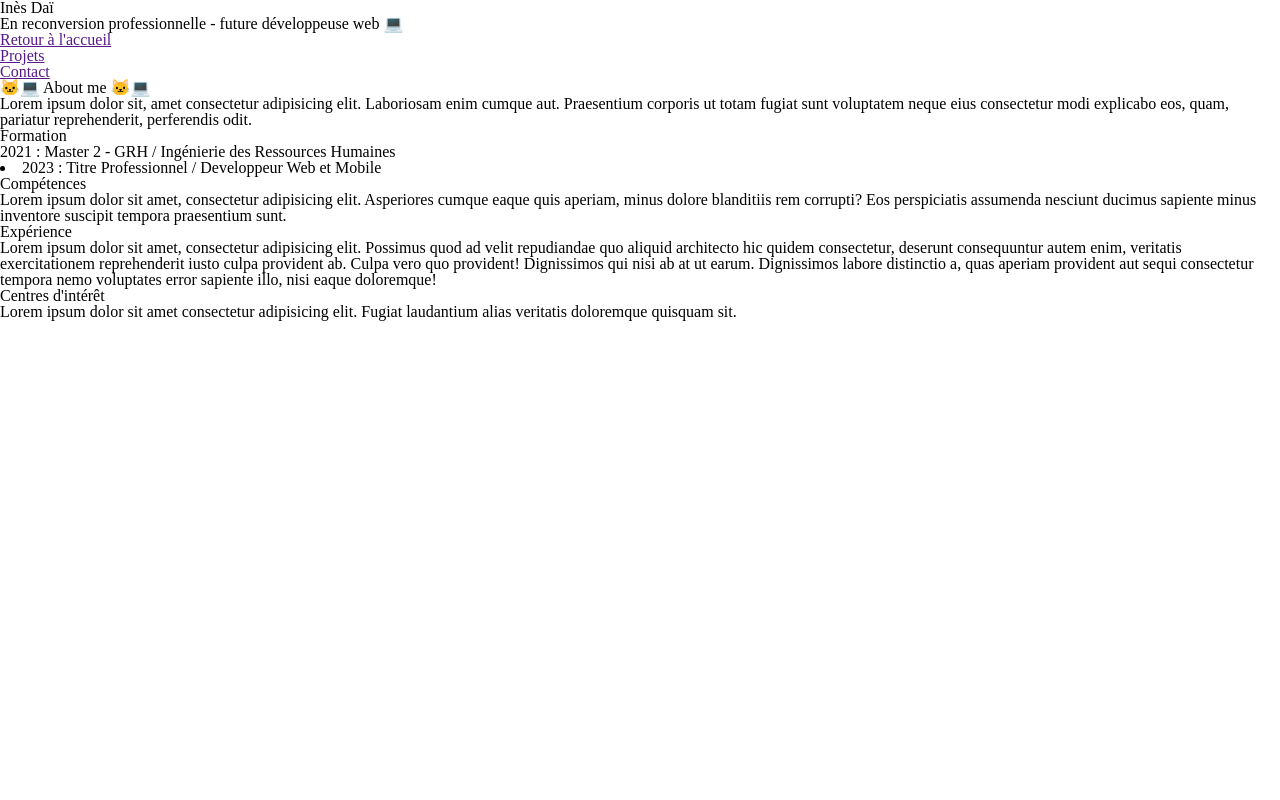
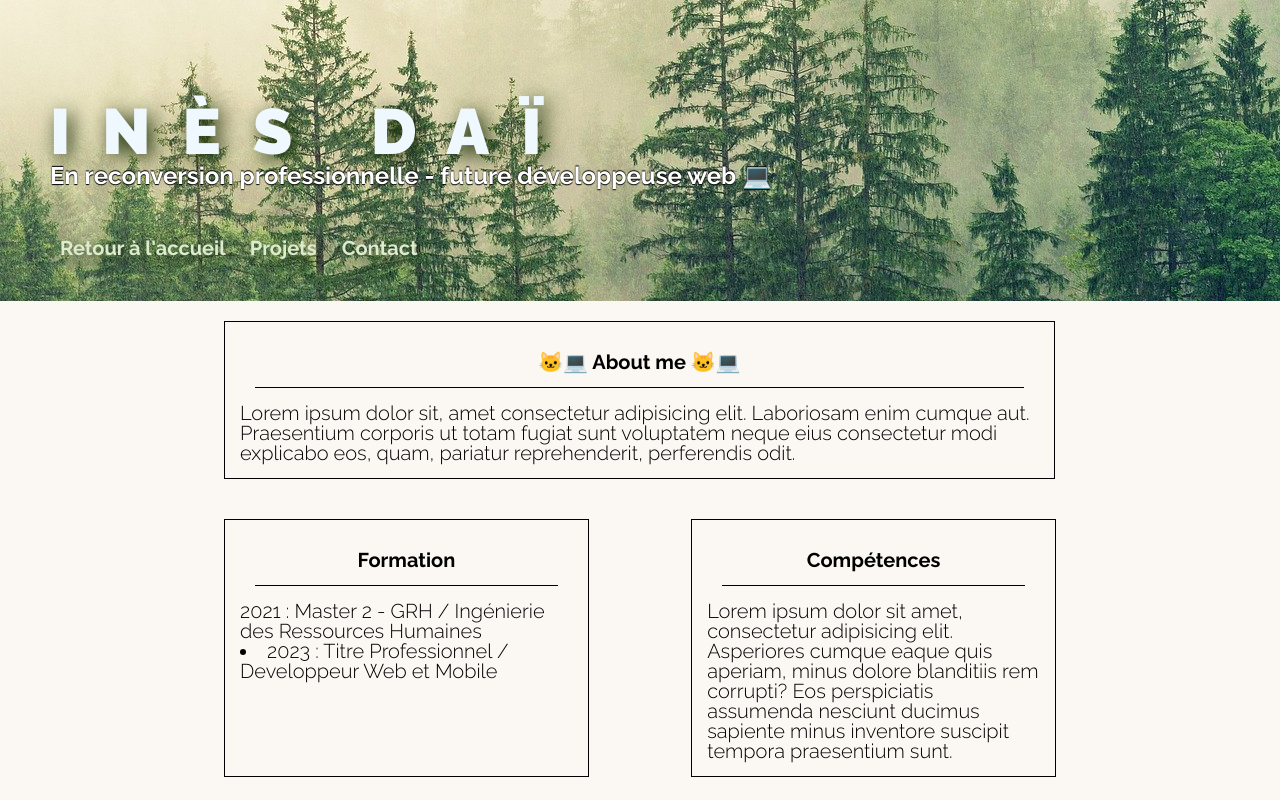
Before and after one commit to ines-dai/Portfolio-V1, a plain HTML site: page HTML/aboutme.html in a window 1280 px wide. Shown: the top 800 px of the page. Drawn offline with Linux system fonts and the light colour scheme; files that its build step writes are made by us from their sources.

Commit message:
mise en page CV + lien cv

```diff
--- a/CSS/style_CV.css
+++ b/CSS/style_CV.css
@@ -1,11 +1,7 @@
-html,
 body {
-  height: 100%;
+  height: 100vh;
   font-size: 20px;
   padding-bottom: 20px;
-}
-
-body {
   background-color: rgba(245, 234, 219, 0.311);
   font-family: "Raleway", sans-serif;
   font-weight: 300;
@@ -14,11 +10,10 @@ body {
 /* --------------- EN-TÊTE --------------- */
 header {
   background-color: rgba(61, 90, 52, 0.863);
-  background-image: url("/nature.jpg");
+  background-image: url("../IMAGES/nature.jpg");
   background-repeat: no-repeat;
-  /* background-size: 1500px; */
-  background-position: 0cm -22cm;
-  min-height: 250px;
+  background-position: center -600px;
+  min-height: 200px;
   height: auto;
   padding: 100px 50px 1px;
 }
@@ -30,12 +25,14 @@ h1 {
   text-transform: uppercase;
   letter-spacing: 2rem;
   color: aliceblue;
+  text-shadow: 5px 5px 20px rgb(23, 45, 5);
 }
 h2 {
   font-family: "Raleway", sans-serif;
-  font-weight: 500;
-  font-size: 1rem;
+  font-weight: bold;
+  font-size: 1.5rem;
   color: rgb(255, 255, 255);
+  text-shadow: 0px 1px 1px rgb(0, 0, 0), 0px -1px 1px rgb(0, 0, 0);
 }
 h3 {
   font-family: "Raleway", sans-serif;
@@ -52,8 +49,10 @@ nav {
 
 nav a {
   text-decoration: none;
-  color: white;
+  font-weight: bold;
+  color: rgb(222, 235, 206);
   transition: all 0.3s ease-out;
+  text-shadow: 5px 5px 20px rgb(23, 45, 5);
 }
 nav li {
   display: inline;
@@ -71,21 +70,26 @@ nav a:hover {
 }
 
 /* --------------- CORPS --------------- */
-BUG #main {
-  /* width: 100%; */
+.container {
+  width: 65%;
+
   display: flex;
   /* flex-direction: row; */
-  justify-content: space-evenly;
+  justify-content: space-between;
   flex-wrap: wrap;
-  padding: 10px 10%;
+  margin: auto;
 }
 .section {
-  width: 400px;
-  margin: 20px;
+  min-width: 40%;
+  margin: 20px 0px;
   padding: 15px;
   border: 1px solid black;
   word-wrap: wrap;
   flex: 0;
 }
 
+.aboutme {
+  min-width: 96%;
+}
+
 /* --------------- FOOTER --------------- */
--- a/HTML/squelette.html
+++ b/HTML/aboutme.html
@@ -2,8 +2,8 @@
 <html>
   <head>
     <meta charset="UTF-8" />
-    <link rel="stylesheet" href="reset.css" />
-    <link rel="stylesheet" href="style.css" />
+    <link rel="stylesheet" href="../CSS/reset.css" />
+    <link rel="stylesheet" href="../CSS/style_CV.css" />
     <link rel="preconnect" href="https://fonts.googleapis.com" />
     <link rel="preconnect" href="https://fonts.gstatic.com" crossorigin />
     <link
@@ -27,14 +27,14 @@
         </ul>
       </nav>
     </header>
-    <main id="main">
-      <div class="section 1">
+    <main class="container">
+      <div class="section aboutme">
         <h3>🐱‍💻 About me 🐱‍💻</h3>
         <p>Lorem ipsum dolor sit, amet consectetur adipisicing elit. Laboriosam enim cumque aut. Praesentium corporis ut totam fugiat sunt voluptatem neque eius consectetur modi explicabo eos, quam, pariatur reprehenderit, perferendis odit.
         </p>
       </div>
 
-      <div class="section 2">
+      <div class="section formation">
         <h3>Formation</h3>
         <p>
             <ul>
@@ -44,18 +44,18 @@
         </p>
       </div>
 
-      <div class="section 3">
+      <div class="section competences">
         <h3>Compétences</h3>
         <p>Lorem ipsum dolor sit amet, consectetur adipisicing elit. Asperiores cumque eaque quis aperiam, minus dolore blanditiis rem corrupti? Eos perspiciatis assumenda nesciunt ducimus sapiente minus inventore suscipit tempora praesentium sunt.</p>
       </div>
 
-      <div class="section 4">
+      <div class="section experience">
         <h3>Expérience</h3>
         <p>Lorem ipsum dolor sit amet, consectetur adipisicing elit. Possimus quod ad velit repudiandae quo aliquid architecto hic quidem consectetur, deserunt consequuntur autem enim, veritatis exercitationem reprehenderit iusto culpa provident ab.
         Culpa vero quo provident! Dignissimos qui nisi ab at ut earum. Dignissimos labore distinctio a, quas aperiam provident aut sequi consectetur tempora nemo voluptates error sapiente illo, nisi eaque doloremque!</p>
       </div>
 
-      <div class="section 5">
+      <div class="section interet">
         <h3>Centres d'intérêt</h3>
         <p>Lorem ipsum dolor sit amet consectetur adipisicing elit. Fugiat laudantium alias veritatis doloremque quisquam sit.</p>
       </div>
```
Also changed, not shown: CSS/style_index.css (+5 -3 lines), HTML/index.html (+4 -4 lines).
